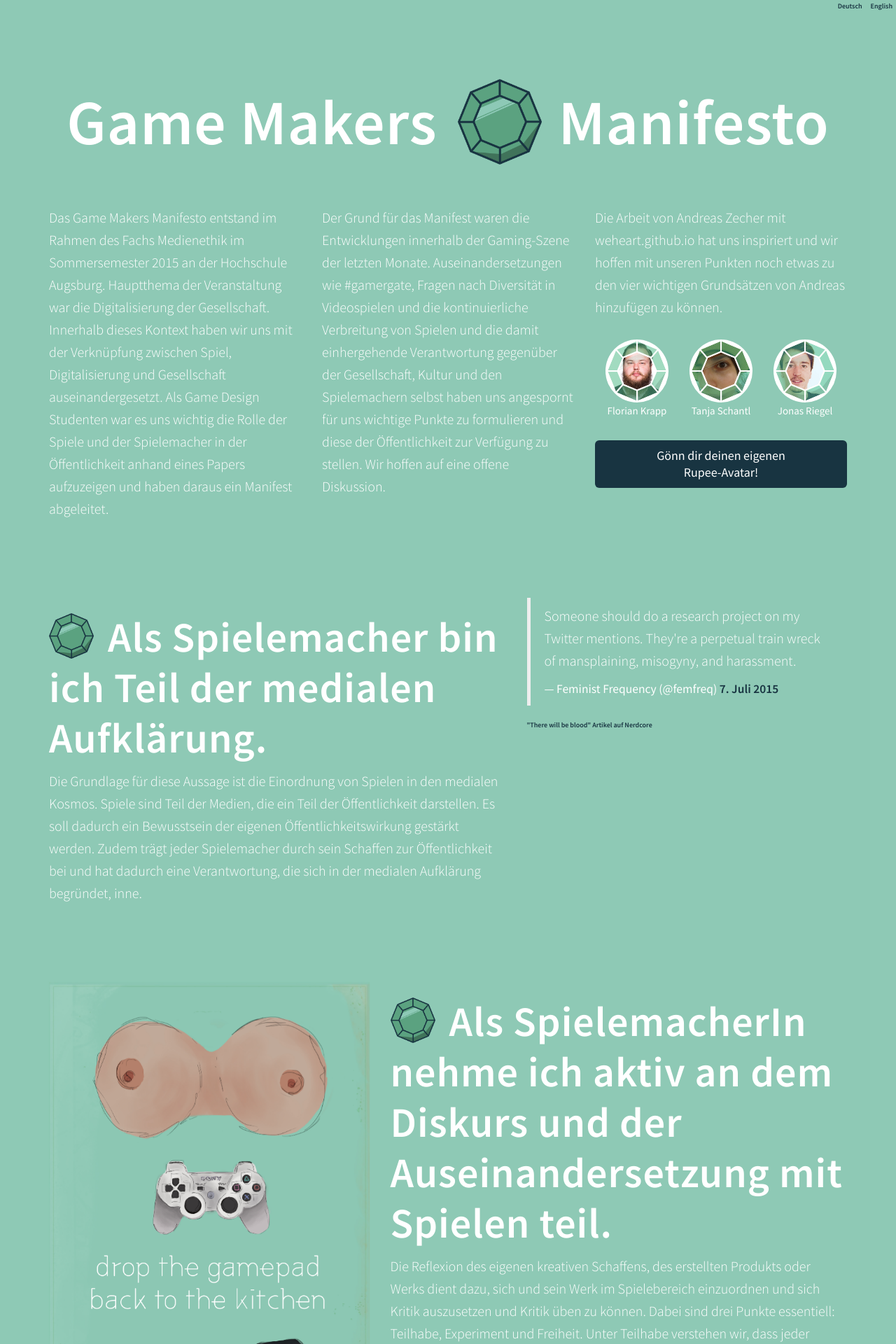
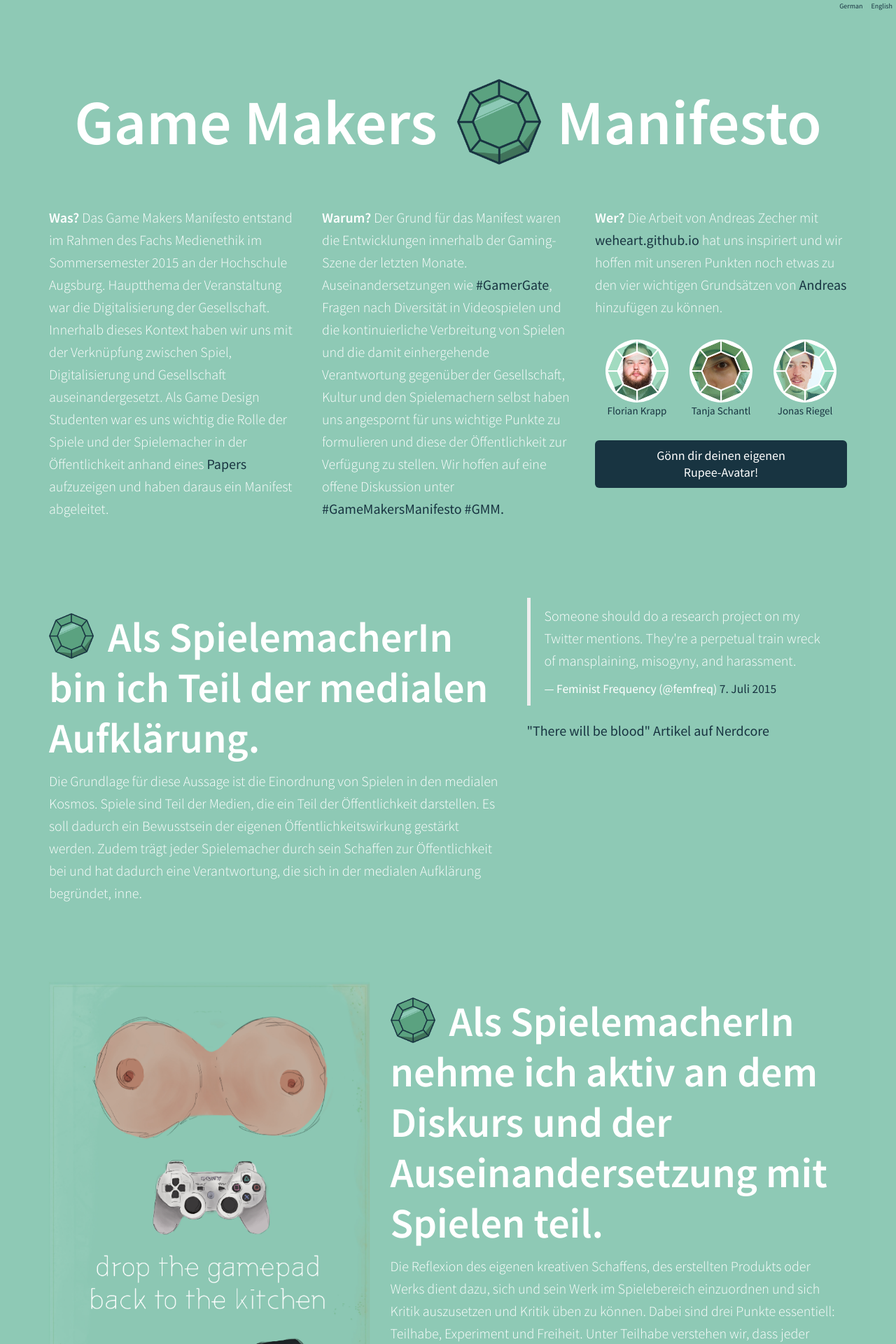
Before and after one commit to gamemakersmanifesto/gamemakersmanifesto.github.io, a Jekyll site: the page built from index.html, in a window 1280 px wide. Shown: the top 1920 px of the page at 70% size. Built offline with Jekyll 4.4.1, drawn with Linux system fonts in a browser that asks for light colours; nearby versions of some CDN libraries; comment, search, counter and statistics services are not loaded; some of the changed text lies outside the part shown.

Commit message:
REFURBISH: Structure + Css

```diff
--- a/_layouts/default.html
+++ b/_layouts/default.html
@@ -21,15 +21,14 @@
 <body>
 <nav>
 	<ul>
-		<li><a href="/" {% if page.url contains "/" %}class="active"{% endif %} title="">Deutsch</a></li>
-		<li><a href="/english/" {% if page.url contains "/english/" %}class="active"{% endif %} title="">English</a></li>
+		<li><a href="/" {% if page.url contains "/" %}class="active"{% endif %} title="german">German</a></li>
+		<li><a href="/english/" {% if page.url contains "/english/" %}class="active"{% endif %} title="english">English</a></li>
 	</ul>
 </nav>
 
 {{ content }}
 
 <footer>
-	<a href="mailto:gamemakermainfest@gmail.com?subject=feedback" "email me">Send Email</a>
 	<a href="impressum.html">Impressum</a>
 </footer>
 </body>
--- a/_layouts/manifest.html
+++ b/_layouts/manifest.html
@@ -15,34 +15,34 @@ layout: default
                 </div>
 
                 <div class="col-md-4">
-                    <p>Das Game Makers Manifesto entstand im Rahmen des Fachs Medienethik im Sommersemester 2015 an der Hochschule Augsburg. Hauptthema der Veranstaltung war die Digitalisierung der Gesellschaft. Innerhalb dieses Kontext haben wir uns mit der Verknüpfung zwischen Spiel, Digitalisierung und Gesellschaft auseinandergesetzt. Als Game Design Studenten war es uns wichtig die Rolle der Spiele und der Spielemacher in der Öffentlichkeit anhand eines Papers aufzuzeigen und haben daraus ein Manifest abgeleitet.</p>
+                    <p><strong>Was?</strong> Das Game Makers Manifesto entstand im Rahmen des Fachs Medienethik im Sommersemester 2015 an der Hochschule Augsburg. Hauptthema der Veranstaltung war die Digitalisierung der Gesellschaft. Innerhalb dieses Kontext haben wir uns mit der Verknüpfung zwischen Spiel, Digitalisierung und Gesellschaft auseinandergesetzt. Als Game Design Studenten war es uns wichtig die Rolle der Spiele und der Spielemacher in der Öffentlichkeit anhand eines <a href="https://docs.google.com/document/d/10UpOciPjE3DACZq3RkuT20sWl2oGPsHf1wIxm9jYc2g/edit?usp=sharing">Papers</a> aufzuzeigen und haben daraus ein Manifest abgeleitet.</p>
                 </div>
 
                 <div class="col-md-4">
-                    <p>Der Grund für das Manifest waren die Entwicklungen innerhalb der Gaming-Szene der letzten Monate. Auseinandersetzungen wie #gamergate, Fragen nach Diversität in Videospielen und die kontinuierliche Verbreitung von Spielen und die damit einhergehende Verantwortung gegenüber der Gesellschaft, Kultur und den Spielemachern selbst haben uns angespornt für uns wichtige Punkte zu formulieren und diese der Öffentlichkeit zur Verfügung zu stellen. Wir hoffen auf eine offene Diskussion.</p>
+                    <p><strong>Warum?</strong> Der Grund für das Manifest waren die Entwicklungen innerhalb der Gaming-Szene der letzten Monate. Auseinandersetzungen wie <a href="https://twitter.com/search?q=%23GamerGate">#GamerGate</a>, Fragen nach Diversität in Videospielen und die kontinuierliche Verbreitung von Spielen und die damit einhergehende Verantwortung gegenüber der Gesellschaft, Kultur und den Spielemachern selbst haben uns angespornt für uns wichtige Punkte zu formulieren und diese der Öffentlichkeit zur Verfügung zu stellen. Wir hoffen auf eine offene Diskussion unter <a href="https://twitter.com/search?q=%23GameMakersManifesto">#GameMakersManifesto</a> <a href="https://twitter.com/search?q=%23GMM">#GMM.</a></p>
                 </div>
 
                 <div class="col-md-4">
-                    <p>Die Arbeit von Andreas Zecher mit weheart.github.io hat uns inspiriert und wir hoffen mit unseren Punkten noch etwas zu den vier wichtigen Grundsätzen von Andreas hinzufügen zu können.</p>
+                    <p><strong>Wer?</strong> Die Arbeit von Andreas Zecher mit <a href="https://weheart.github.io/">weheart.github.io</a> hat uns inspiriert und wir hoffen mit unseren Punkten noch etwas zu den vier wichtigen Grundsätzen von <a href="https://twitter.com/andreaszecher">Andreas</a> hinzufügen zu können.</p>
                     <div class="avatare">
                     <div class="col-md-4">
                         <figure>
                             <img src="img/avatare/Avatar_Flo.png" class="img-responsive img-circle">
-                            <figcaption>Florian Krapp</figcaption>
+                            <figcaption><a href="https://twitter.com/oh_krapp">Florian Krapp</a></figcaption>
                         </figure>
                     </div>
 
                     <div class="col-md-4">
                         <figure>
                             <img src="img/avatare/Avatar_Tanja.png" class="img-responsive img-circle">
-                            <figcaption>Tanja Schantl</figcaption>
+                            <figcaption><a href="https://twitter.com/tantanarts">Tanja Schantl</a></figcaption>
                         </figure>
                     </div>
 
                     <div class="col-md-4">
                         <figure>
                             <img src="img/avatare/Avatar_Jonas.png" class="img-responsive img-circle">
-                            <figcaption>Jonas Riegel</figcaption>
+                            <figcaption><a href="https://twitter.com/riegeljonez">Jonas Riegel</a></figcaption>
                         </figure>
                     </div>
                     </div>
@@ -60,13 +60,14 @@ layout: default
             <section>
                 <div class="vertical-center">
                     <div class="col-md-7">
-                        <h2><img src="img/rupee.png" class="rupee">Als Spielemacher bin ich Teil der medialen Aufklärung.</h2>
+                        <h2><img src="img/rupee.png" class="rupee">Als SpielemacherIn bin ich Teil der medialen Aufklärung.</h2>
                         <p>Die Grundlage für diese Aussage ist die Einordnung von Spielen in den medialen Kosmos. Spiele sind Teil der Medien, die ein Teil der Öffentlichkeit darstellen. Es soll dadurch ein Bewusstsein der eigenen Öffentlichkeitswirkung gestärkt werden. Zudem trägt jeder Spielemacher durch sein Schaffen zur Öffentlichkeit bei und hat dadurch eine Verantwortung, die sich in der medialen Aufklärung begründet, inne.</p>
                     </div>
                     <div class="col-md-5">
                         <blockquote class="twitter-tweet" lang="de"><p lang="en" dir="ltr">Someone should do a research project on my Twitter mentions. They&#39;re a perpetual train wreck of mansplaining, misogyny, and harassment.</p>&mdash; Feminist Frequency (@femfreq) <a href="https://twitter.com/femfreq/status/618233357697093632">7. Juli 2015</a></blockquote>
                         <script async src="//platform.twitter.com/widgets.js" charset="utf-8"></script>
-                        <a href="http://www.nerdcore.de/2015/07/08/updates-anmerkungen-und-kritiken-zu-there-will-be-blood/">"There will be blood" Artikel auf Nerdcore</a>
+
+                        <p><a href="http://www.nerdcore.de/2015/07/08/updates-anmerkungen-und-kritiken-zu-there-will-be-blood/">"There will be blood" Artikel auf Nerdcore</a></p>
                     </div>
                 </div>
             </section>
@@ -163,7 +164,8 @@ layout: default
                         <h2><img src="img/rupee.png" class="rupee">Diskutiert mit!</h2>
                             <h3><br>Zeigt eure Unterstützung und macht euch euren eigenen Rupee-Avatar!</h3>
                                 <p>Der GMM-Rupee dient allen, die auf dieses Manifest aufmerksam machen möchten. Am besten mit Link zum Manifest: <a href="http://gamemakersmanifesto.github.io/">http://gamemakersmanifesto.github.io/</a>!  Außerdem kann er auch als Siegel für Spiele gelten, die dem offenen Dialog Beitrag leisten und dieses Projekt supporten.</p>
-                        <a href="/gmmgenerator/index.html" class="btn btn-danger btn-lg avatar-cta btn-block">Jetzt <br>erstellen</a>
+                        <div class="col-md-6"><a href="/gmmgenerator/index.html" class="btn btn-danger btn-lg avatar-cta btn-block">Avatar <br>erstellen</a></div>
+                        <div class="col-md-6"><a href="/GameMakersManifesto_presskit.zip" class="btn btn-danger btn-lg avatar-cta btn-block">Presskit <br>downloaden</a></div>
                     </div>
                     <div class="col-md-6">
                         <a class="twitter-timeline"  href="https://twitter.com/gmmanifesto" data-widget-id="618920699743326209" data-chrome="transpartent">Tweets von @gmmanifesto </a>
--- a/css/main.css
+++ b/css/main.css
@@ -31,7 +31,7 @@ a {
 	text-transform: none;
 	color: #183441;
 	text-decoration: none;
-    font-weight: 600;
+    font-weight: 400;
 }
 
 a:hover {
@@ -99,13 +99,13 @@ figcaption {
 }
 /* TEXT */
 h1 {
-    letter-spacing: .1rem;
+    /*letter-spacing: .1rem;*/
     line-height: 1.2;
     font-weight: 600;
     text-align: center;
 }
 h2 {
-	letter-spacing: .1rem;
+	/*letter-spacing: .1rem;*/
 	line-height: 1.2;
     font-weight: 600;
 }
```
